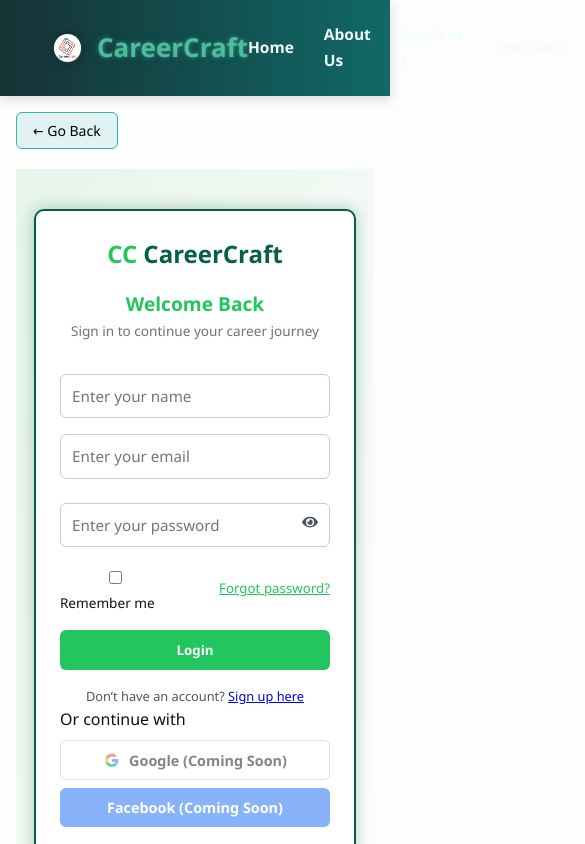
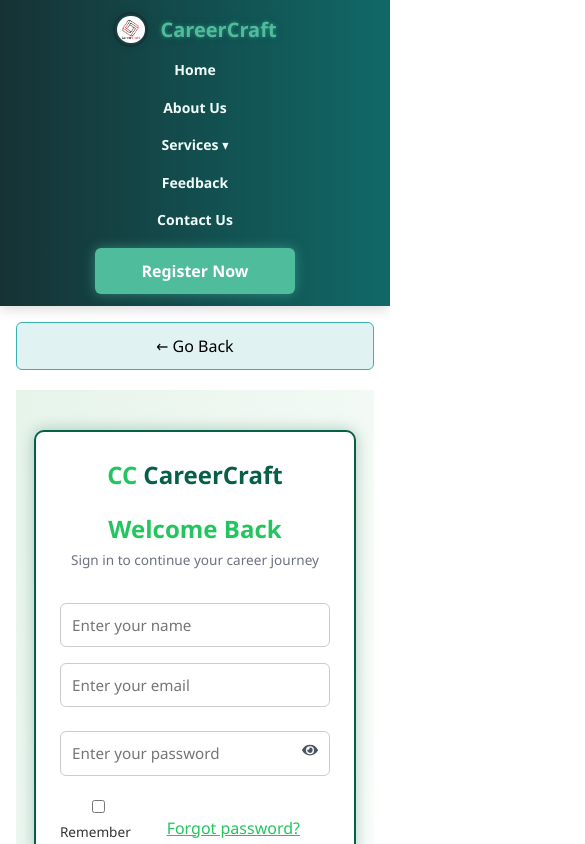
Before and after one commit to faiqafatima/CareerCraft, a React (Vite) app: page /login in a window 390 px wide. Shown: the top 844 px of the page, 585 px wide, since content can reach past the window. Built offline with nearby package versions, Linux system fonts and the light colour scheme; the HTML template or start-up script is replaced by a standard one.

Commit message:
fix the responsiveness error

```diff
--- a/src/App.css
+++ b/src/App.css
@@ -4,3 +4,131 @@
   background-color: #ffffff;
   color: #333333;
 } */
+/* ===== Base Styles ===== */
+body {
+  margin: 0;
+  font-family: 'Segoe UI', 'Helvetica Neue', sans-serif;
+  background-color: #ffffff;
+  color: #333333;
+}
+
+* {
+  box-sizing: border-box;
+}
+
+html, body {
+  max-width: 100%;
+  overflow-x: hidden;
+}
+
+/* Make all images responsive */
+img {
+  max-width: 100%;
+  height: auto;
+  display: block;
+}
+
+/* Default container handling */
+.container,
+.section-container {
+  width: 100%;
+  margin: 0 auto;
+}
+
+/* ===== Mobile First (Up to 600px) ===== */
+@media (max-width: 600px) {
+  .container,
+  .section-container {
+    padding: 10px;
+    flex-direction: column !important;
+  }
+
+  h1, h2, h3 {
+    font-size: 1.5rem !important;
+    text-align: center;
+  }
+
+  p {
+    font-size: 0.9rem;
+    text-align: center;
+  }
+
+  button,
+  .btn {
+    width: 100% !important;
+    padding: 12px !important;
+    font-size: 1rem !important;
+  }
+
+  form {
+    width: 100% !important;
+  }
+  input, textarea, select {
+    width: 100% !important;
+    font-size: 1rem;
+    padding: 10px;
+  }
+
+  .card,
+  .service-box {
+    width: 100% !important;
+    margin-bottom: 15px;
+  }
+
+  .hero-image,
+  .home-image,
+  .side-image {
+    width: 100% !important;
+    margin: 0 auto;
+  }
+
+  .feedback-image {
+    max-width: 80%;
+    margin: 0 auto;
+  }
+}
+
+/* ===== Tablets (601px - 1024px) ===== */
+@media (min-width: 601px) and (max-width: 1024px) {
+  .container,
+  .section-container {
+    padding: 15px;
+    flex-direction: column;
+  }
+
+  h1, h2, h3 {
+    font-size: 1.8rem;
+    text-align: center;
+  }
+
+  p {
+    font-size: 1rem;
+    text-align: center;
+  }
+
+  .card,
+  .service-box {
+    width: 48% !important;
+    margin: 1%;
+  }
+
+  .hero-image,
+  .home-image,
+  .side-image {
+    width: 90% !important;
+    margin: 0 auto;
+  }
+}
+
+/* ===== Desktops (1025px and up) ===== */
+@media (min-width: 1025px) {
+  .container,
+  .section-container {
+    max-width: 1200px;
+    padding: 20px;
+  }
+
+  h1 {
+    font-size: 2.5rem;
+  }
+}
--- a/src/App.jsx
+++ b/src/App.jsx
@@ -16,6 +16,7 @@
 import Contact from './pages/Contact';
 import Feedback from './pages/Feedback';
 import Home from './pages/Home'; // ✅ New import
+
 
 import './App.css';
 
--- a/src/components/Navbar.css
+++ b/src/components/Navbar.css
@@ -136,3 +136,68 @@
 .dropdown-menu li:hover {
   background-color: rgba(79, 188, 156, 0.2);
 }
+
+@media (max-width: 768px) {
+  .navbar {
+    flex-wrap: wrap;
+    padding: 12px 20px;
+  }
+
+  .navbar-left {
+    width: 100%;
+    justify-content: center;
+    margin-bottom: 10px;
+  }
+
+  .navbar-right {
+    flex-direction: column;
+    gap: 15px;
+    width: 100%;
+    align-items: center;
+  }
+
+  .navbar-links {
+    flex-direction: column;
+    gap: 12px;
+    align-items: center;
+  }
+
+  .navbar-links li {
+    width: 100%;
+    text-align: center;
+  }
+
+  .register-btn {
+    width: 100%;
+    max-width: 200px;
+  }
+
+  /* Make dropdown menu appear on top for mobile */
+  .dropdown-menu {
+    position: static;
+    box-shadow: none;
+    background: none;
+    padding: 0;
+    min-width: unset;
+  }
+
+  .dropdown-menu li {
+    padding: 6px 0;
+  }
+}
+
+@media (max-width: 480px) {
+  .navbar-brand {
+    font-size: 20px;
+  }
+
+  .navbar-links li a,
+  .dropdown-label {
+    font-size: 14px;
+  }
+
+  .register-btn {
+    font-size: 14px;
+    padding: 8px 16px;
+  }
+}
```
